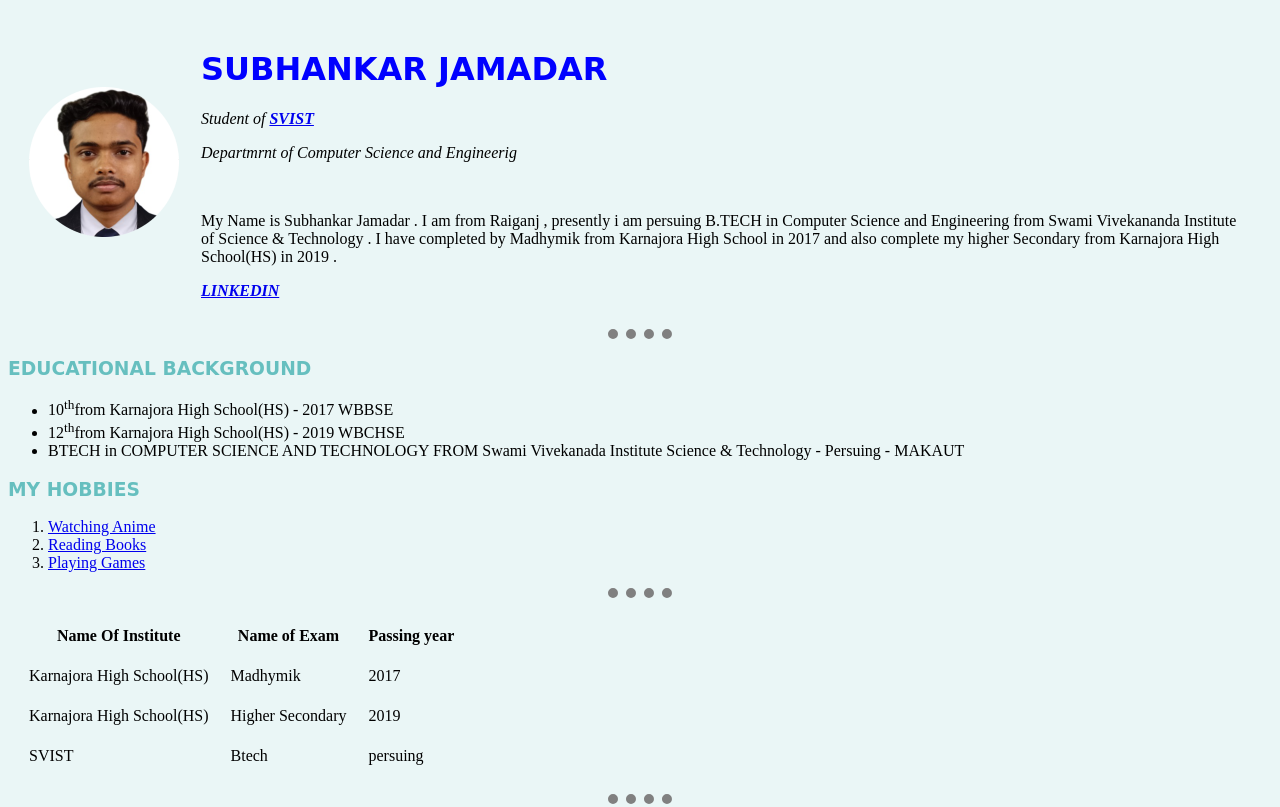
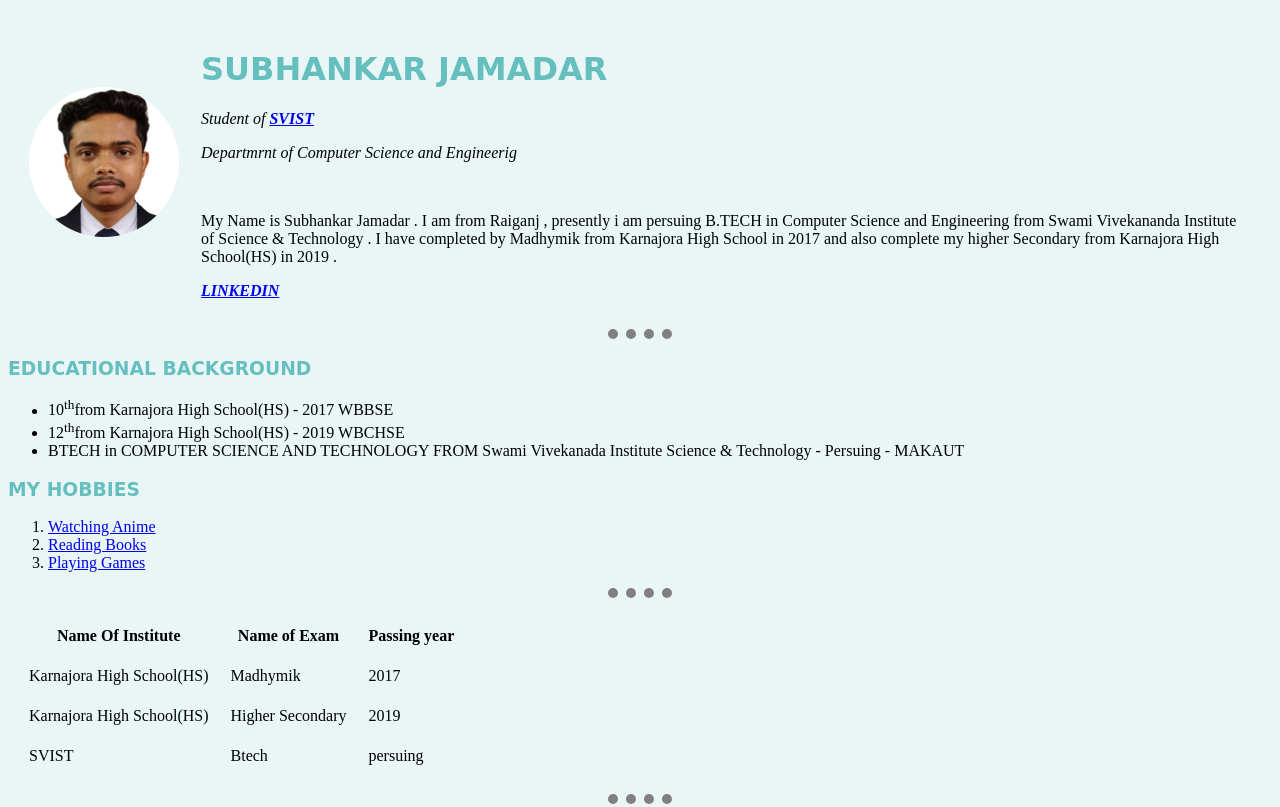
Before and after one commit to Subhankar8670/cv, a plain HTML site: page index.html in a window 1280 px wide. Shown: the top 807 px of the page. Drawn offline with Linux system fonts and the light colour scheme.

Commit message:
Update index.html

```diff
--- a/index.html
+++ b/index.html
@@ -4,9 +4,6 @@
     <meta charset="UTF-8">
     <title>MY PERSONAL SITE</title>
     <link rel="stylesheet" href="style.css">
-    <style>
-        h1 { color : blue;}
-    </style>
 </head>
 <body >
     <table cellspacing ="20">
```
